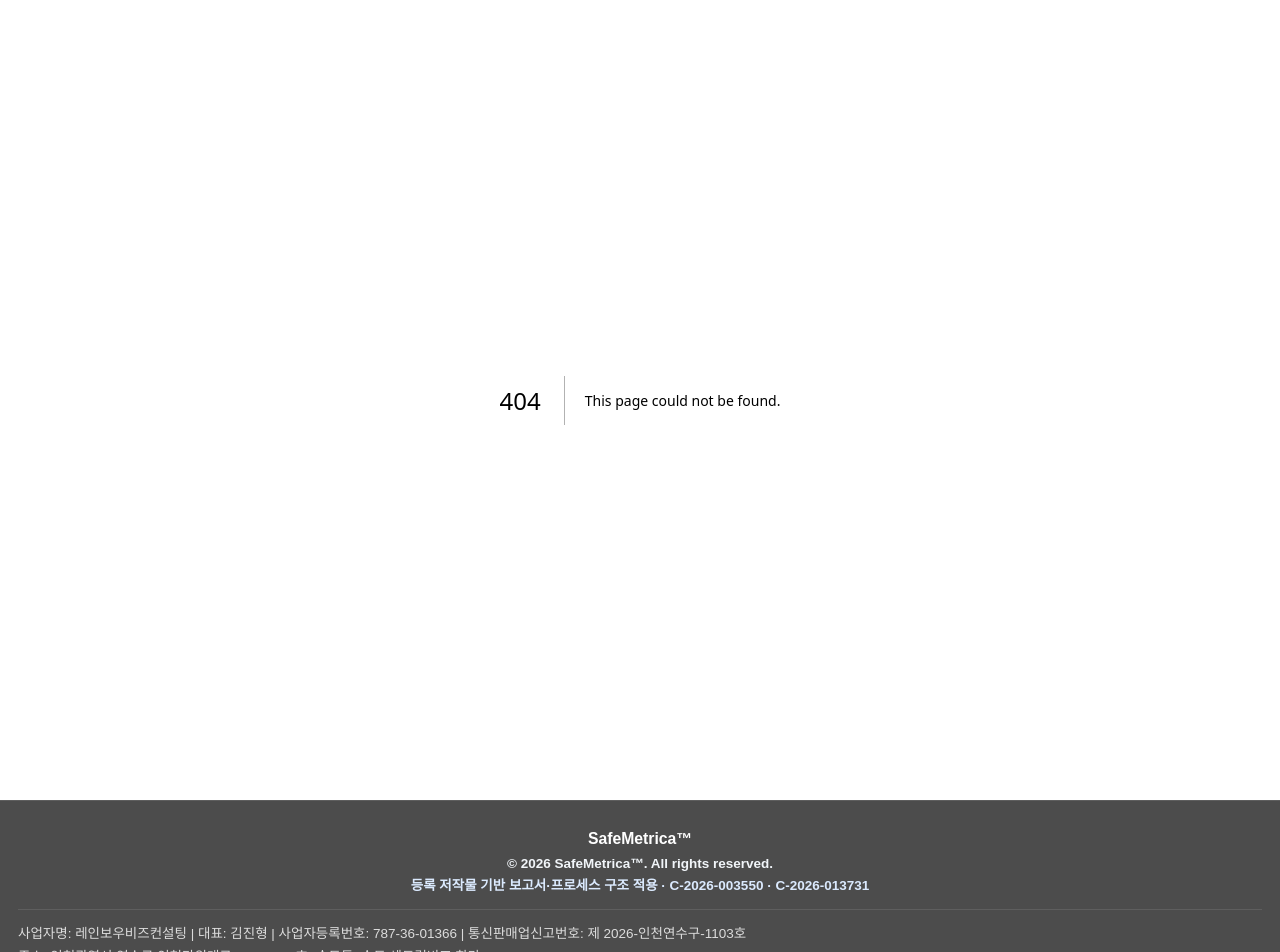
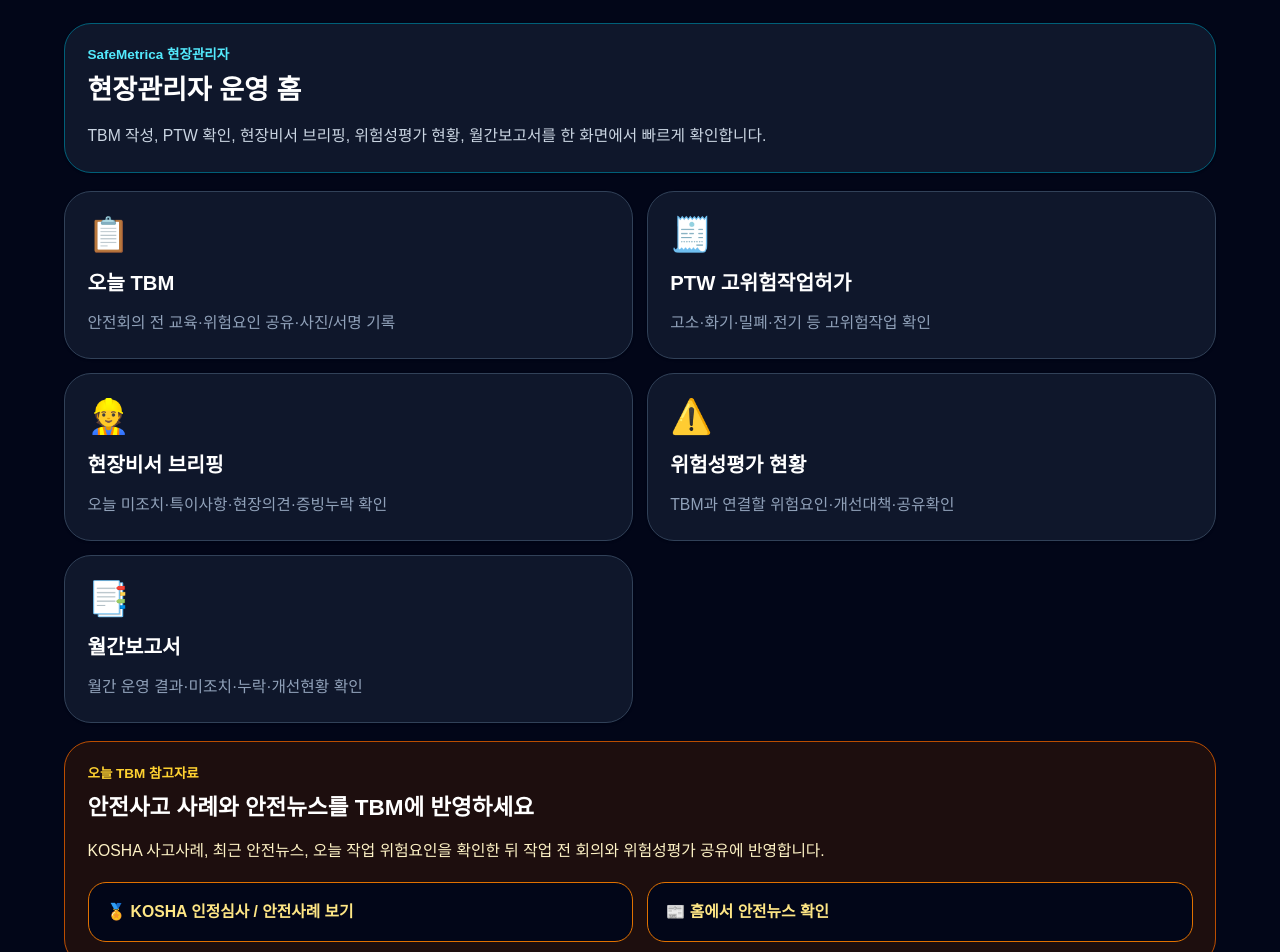
Before and after one commit to safemetrica/safe-metrica, a Next.js app: page /site-manager in a window 1280 px wide. Before the commit this address had no page. Shown: the top 952 px of the page. Built offline with nearby package versions, Linux system fonts and the light colour scheme.

Commit message:
feat: add site manager operation home

```diff
--- /dev/null
+++ b/src/app/site-manager/page.tsx
@@ -0,0 +1,82 @@
+import Link from "next/link";
+
+export const dynamic = "force-dynamic";
+
+const mainCards = [
+  {
+    href: "/tbm",
+    icon: "📋",
+    title: "오늘 TBM",
+    desc: "안전회의 전 교육·위험요인 공유·사진/서명 기록",
+  },
+  {
+    href: "/ptw",
+    icon: "🧾",
+    title: "PTW 고위험작업허가",
+    desc: "고소·화기·밀폐·전기 등 고위험작업 확인",
+  },
+  {
+    href: "/field",
+    icon: "👷",
+    title: "현장비서 브리핑",
+    desc: "오늘 미조치·특이사항·현장의견·증빙누락 확인",
+  },
+  {
+    href: "/risk",
+    icon: "⚠️",
+    title: "위험성평가 현황",
+    desc: "TBM과 연결할 위험요인·개선대책·공유확인",
+  },
+  {
+    href: "/monthly-report",
+    icon: "📑",
+    title: "월간보고서",
+    desc: "월간 운영 결과·미조치·누락·개선현황 확인",
+  },
+];
+
+export default function SiteManagerHome() {
+  return (
+    <main className="min-h-screen bg-slate-950 px-4 py-5 text-white">
+      <div className="mx-auto max-w-5xl">
+        <section className="rounded-3xl border border-cyan-800 bg-slate-900 p-5 shadow-sm">
+          <p className="text-xs font-black text-cyan-300">SafeMetrica 현장관리자</p>
+          <h1 className="mt-2 text-2xl font-black">현장관리자 운영 홈</h1>
+          <p className="mt-3 text-sm leading-6 text-slate-300">
+            TBM 작성, PTW 확인, 현장비서 브리핑, 위험성평가 현황, 월간보고서를 한 화면에서 빠르게 확인합니다.
+          </p>
+        </section>
+
+        <section className="mt-4 grid gap-3 sm:grid-cols-2">
+          {mainCards.map((card) => (
+            <Link
+              key={card.href}
+              href={card.href}
+              className="rounded-3xl border border-slate-700 bg-slate-900 p-5 shadow-sm transition hover:border-cyan-500 active:scale-[0.99]"
+            >
+              <div className="text-3xl">{card.icon}</div>
+              <h2 className="mt-3 text-lg font-black">{card.title}</h2>
+              <p className="mt-2 text-sm leading-6 text-slate-400">{card.desc}</p>
+            </Link>
+          ))}
+        </section>
+
+        <section className="mt-4 rounded-3xl border border-amber-700 bg-amber-950/40 p-5">
+          <p className="text-xs font-black text-amber-300">오늘 TBM 참고자료</p>
+          <h2 className="mt-2 text-xl font-black">안전사고 사례와 안전뉴스를 TBM에 반영하세요</h2>
+          <p className="mt-3 text-sm leading-6 text-amber-100">
+            KOSHA 사고사례, 최근 안전뉴스, 오늘 작업 위험요인을 확인한 뒤 작업 전 회의와 위험성평가 공유에 반영합니다.
+          </p>
+          <div className="mt-4 grid gap-3 sm:grid-cols-2">
+            <Link href="/kosha" className="rounded-2xl border border-amber-600 bg-slate-950 px-4 py-4 text-sm font-black text-amber-200">
+              🏅 KOSHA 인정심사 / 안전사례 보기
+            </Link>
+            <Link href="/home" className="rounded-2xl border border-amber-600 bg-slate-950 px-4 py-4 text-sm font-black text-amber-200">
+              📰 홈에서 안전뉴스 확인
+            </Link>
+          </div>
+        </section>
+      </div>
+    </main>
+  );
+}
```
